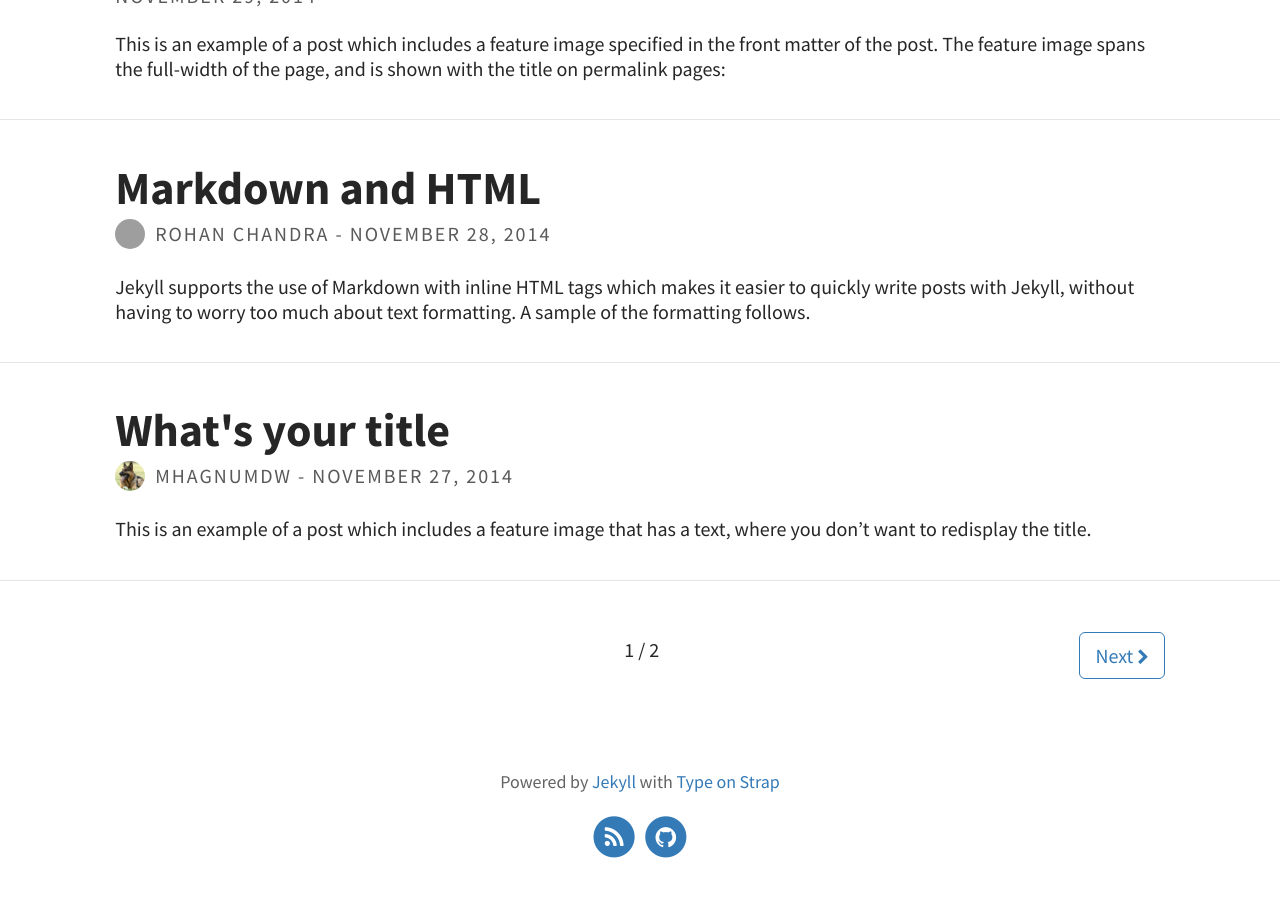
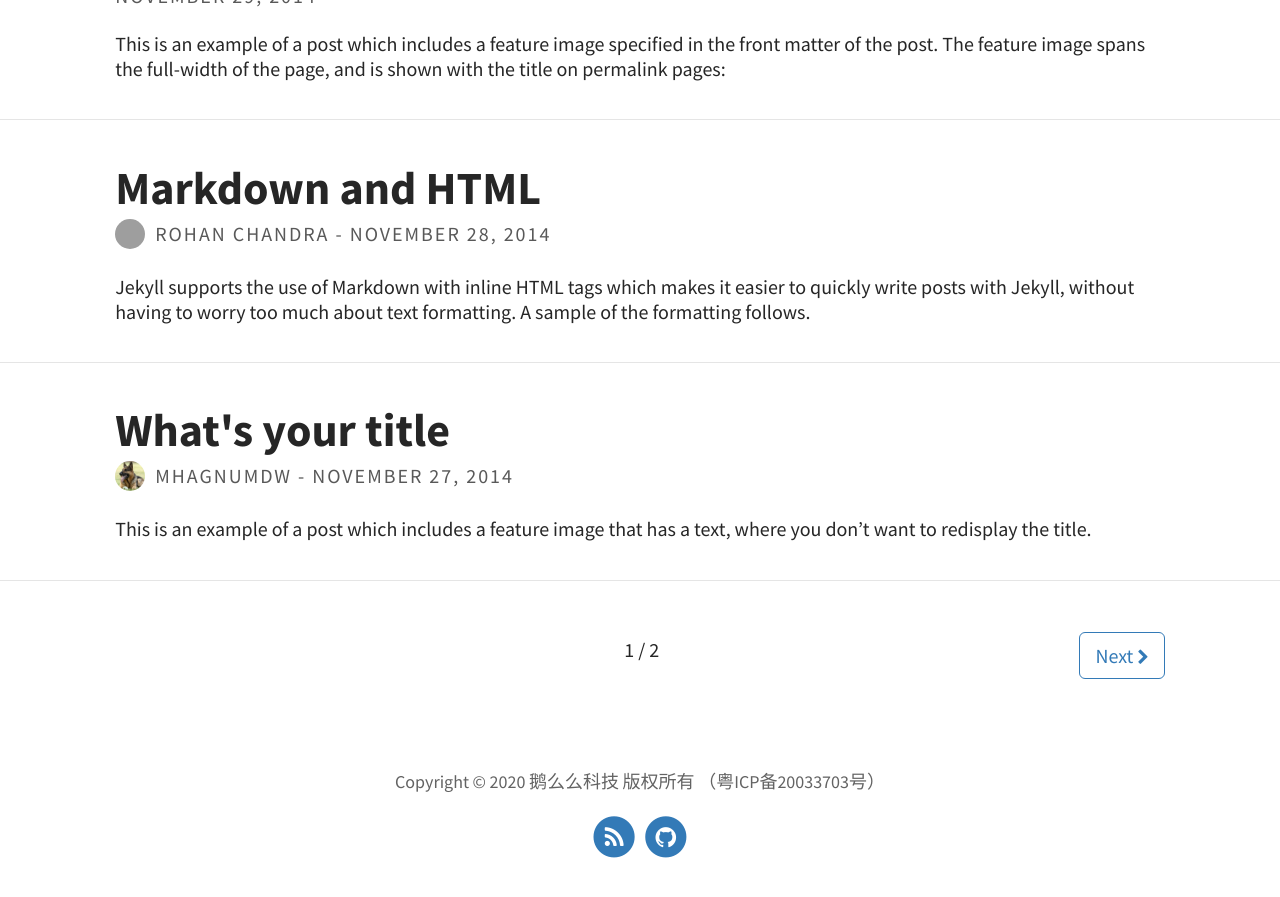
Before and after one commit to nanaezheng/nanae.github.io, a Jekyll site: the page built from index.html, in a window 1280 px wide and 900 px high, scrolled down 1262 px. Shown: the top 897 px of the window. Built offline with Jekyll 4.4.1, drawn with Linux system fonts in a browser that asks for light colours; the list of posts is cut into pages by our own code; grey boxes are pictures that could not be loaded.

Commit message:
Update _config.yml
备案号

```diff
--- a/_config.yml
+++ b/_config.yml
@@ -9,10 +9,10 @@ avatar: assets/img/triangle.png                         # Empty for no avatar in
 favicon: assets/favicon.ico                             # Icon displayed in the tab
 
 # Header and footer text
-header_text: Change <code>header_text</code> in <code>_config.yml</code>  # Change Blog header text
+header_text:   # Change Blog header text
 header_feature_image: assets/img/pexels/triangular.jpeg
 footer_text: >
-  Powered by <a href="https://jekyllrb.com/">Jekyll</a> with <a href="https://github.com/sylhare/Type-on-Strap">Type on Strap</a>
+  Copyright © 2020 鹅么么科技 版权所有 （粤ICP备20033703号）
 
 # Blog
 excerpt: true                                           # Or "truncate" (first 250 characters), "false" to disable
```
